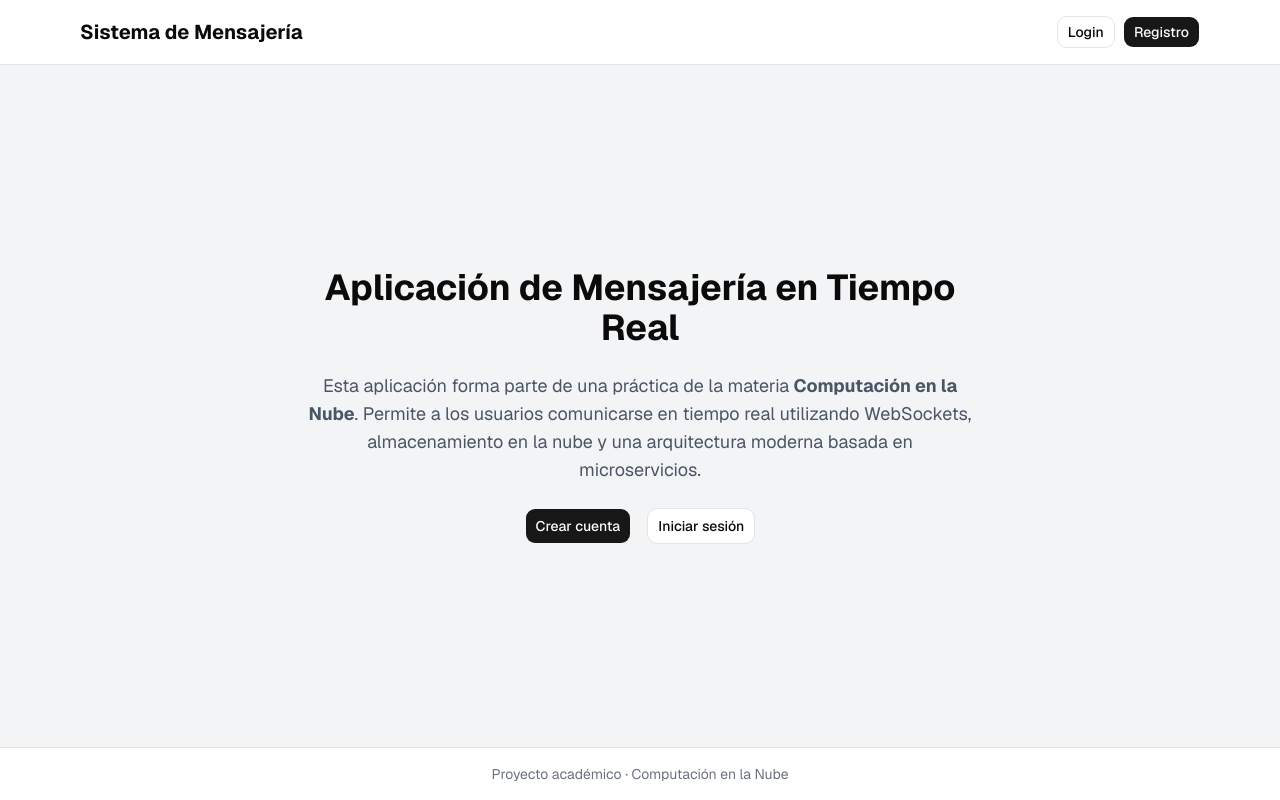
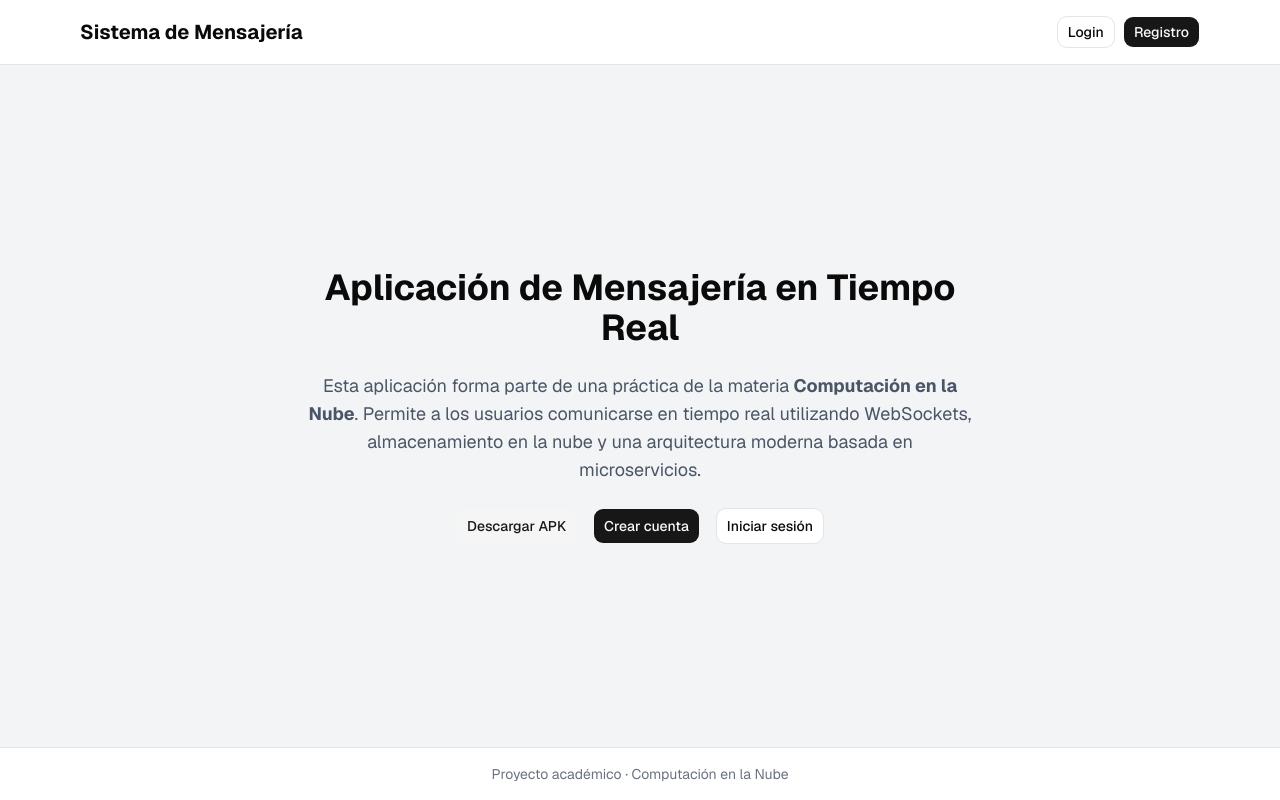
Before and after one commit to JoseOlvera2404/Mensajeria, a Next.js app in the folder frontend/: page / in a window 1280 px wide. Built offline with nearby package versions, Linux system fonts and the light colour scheme; no server answers.

Commit message:
Descargar apk

```diff
--- a/frontend/app/page.tsx
+++ b/frontend/app/page.tsx
@@ -53,7 +53,13 @@ export default function Home() {
             basada en microservicios.
           </p>
 
-          <div className="flex justify-center gap-4">
+          <div className="flex justify-center gap-4" flex-wrap>
+
+            <a href="/downloads/chatapp.apk" download>
+              <Button size="lg" variant="secondary">
+                Descargar APK
+              </Button>
+            </a>
 
             <Link href="/register">
               <Button size="lg">
```
